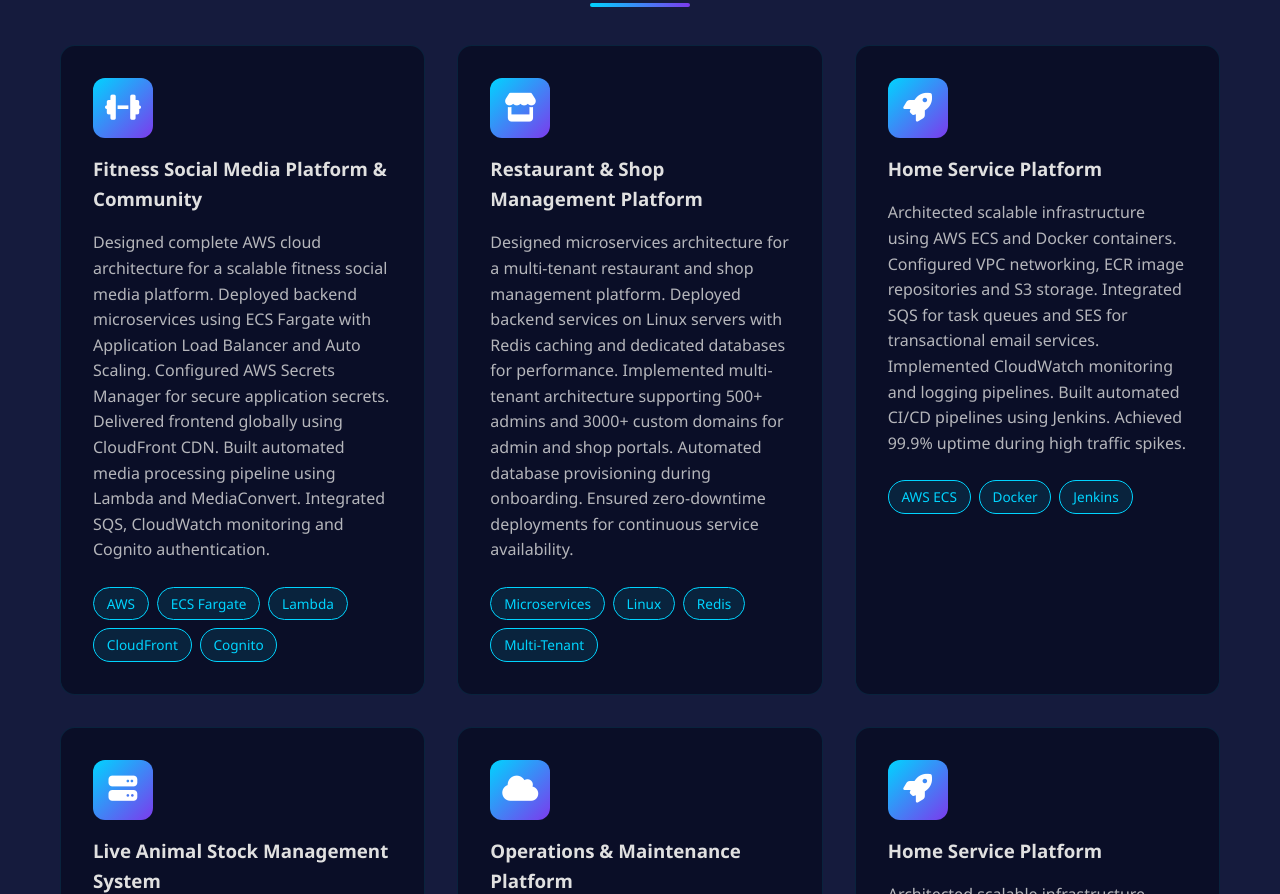
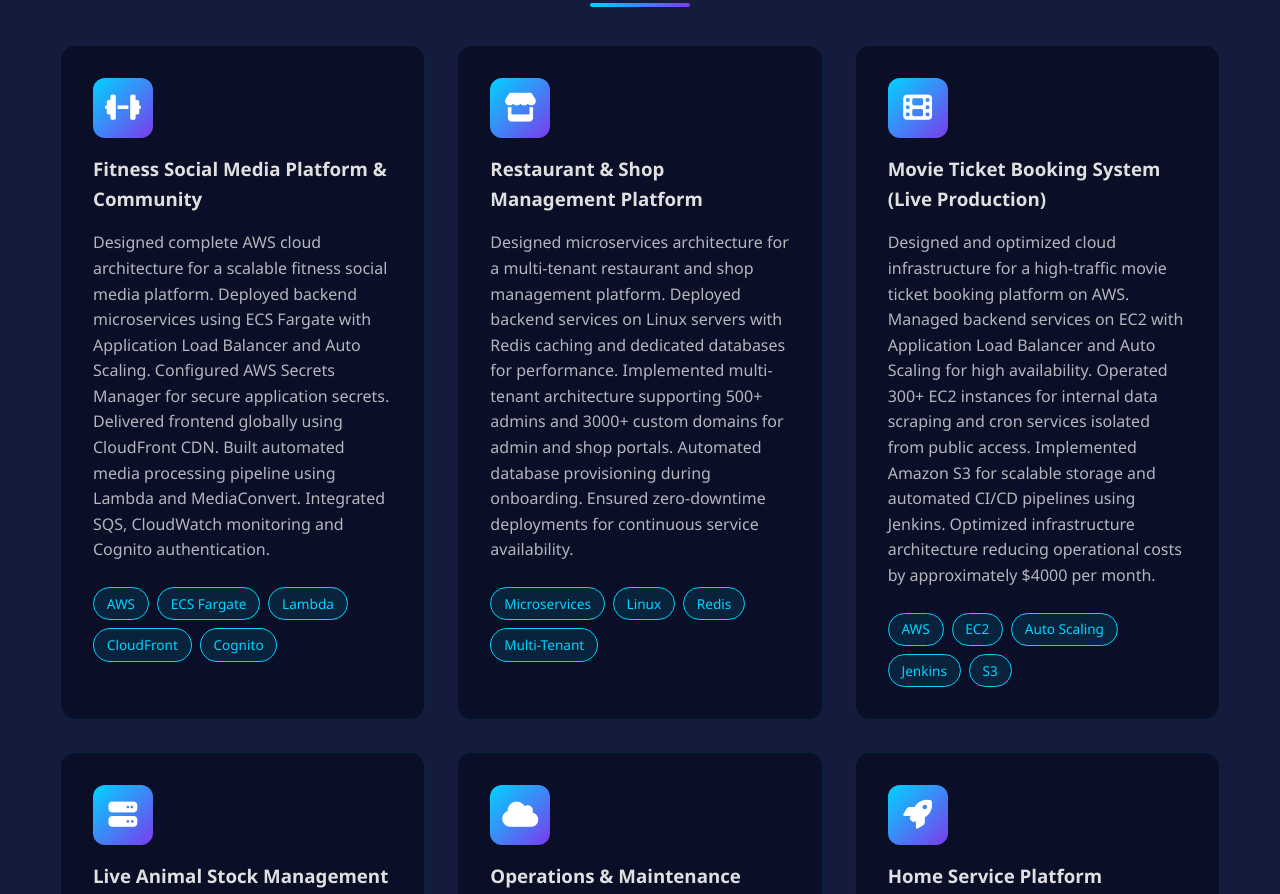
Before and after one commit to dklagadhir/divyeshdevops, a plain HTML site: page index.html in a window 1280 px wide. Shown: the part 2366-3260 px from the top of the page. Drawn offline with Linux system fonts and the light colour scheme.

Commit message:
Add files via upload

```diff
--- a/index.html
+++ b/index.html
@@ -293,25 +293,27 @@ Ensured zero-downtime deployments for continuous service availability.
 <div class="project-card">
 
 <div class="project-icon">
-<i class="fas fa-rocket"></i>
+<i class="fas fa-film"></i>
 </div>
 
-<h3>Home Service Platform</h3>
+<h3>Movie Ticket Booking System (Live Production)</h3>
 
-<p class="project-short">
-Architected scalable infrastructure using AWS ECS and Docker containers.
-Configured VPC networking, ECR image repositories and S3 storage.
-Integrated SQS for task queues and SES for transactional email services.
-Implemented CloudWatch monitoring and logging pipelines.
-Built automated CI/CD pipelines using Jenkins.
-Achieved 99.9% uptime during high traffic spikes.
+<p>
+
+Designed and optimized cloud infrastructure for a high-traffic movie ticket booking platform on AWS.
+Managed backend services on EC2 with Application Load Balancer and Auto Scaling for high availability.
+Operated 300+ EC2 instances for internal data scraping and cron services isolated from public access.
+Implemented Amazon S3 for scalable storage and automated CI/CD pipelines using Jenkins.
+Optimized infrastructure architecture reducing operational costs by approximately $4000 per month.
+
 </p>
 
-
 <div class="project-tags">
-<span>AWS ECS</span>
-<span>Docker</span>
+<span>AWS</span>
+<span>EC2</span>
+<span>Auto Scaling</span>
 <span>Jenkins</span>
+<span>S3</span>
 </div>
 
 </div>
@@ -594,6 +596,7 @@ using AWS, Kubernetes and CI/CD automation.
 </section>
 
 
+<!-- CONTACT -->
 <section id="contact" class="contact">
 
 <div class="container">
@@ -631,87 +634,6 @@ using AWS, Kubernetes and CI/CD automation.
 
 </section>
 
-
-
-
-<!-- CONTACT
-
-<section id="contact" class="contact">
-
-<div class="container">
-
-<h2 class="section-title">Get In Touch</h2>
-
-<div class="contact-content">
-
-<div class="cert-grid">
-
-
-<div class="cert-grid">
-
-<div class="cert-card" onclick="window.location.href='mailto:lagadhirdivyesh2508@gmail.com'">
-<i class="fas fa-envelope"></i>
-<h3>Email</h3>
-<p>lagadhirdivyesh2508@gmail.com</p>
-</div>
-
-
-<div class="cert-card" onclick="window.location.href='mailto:lagadhirdivyesh2508@gmail.com'">
-<i class="fas fa-envelope"></i>
-<h3>Email</h3>
-<p>lagadhirdivyesh2508@gmail.com</p>
-</div>
-
-<div class="cert-card" onclick="window.location.href='mailto:lagadhirdivyesh2508@gmail.com'">
-<i class="fas fa-envelope"></i>
-<h3>Email</h3>
-<p>lagadhirdivyesh2508@gmail.com</p>
-</div>
-
-<div class="cert-card" onclick="window.location.href='mailto:lagadhirdivyesh2508@gmail.com'">
-<i class="fas fa-envelope"></i>
-<h3>Email</h3>
-<p>lagadhirdivyesh2508@gmail.com</p>
-</div>
-</div>
-
-</div>
-</div>
-
-</div>
-</div> -->
-<!-- <div class="contact-item">
-
-<i class="fab fa-linkedin"></i>
-
-<div>
-<h4>LinkedIn</h4>
-<p>linkedin.com/in/divyesh-lagadhir</p>
-</div>
-
-</div> -->
-
-<!-- <div class="contact-item">
-
-<i class="fab fa-github"></i>
-
-<div>
-<h4>GitHub</h4>
-<p>github.com/lagadhirdivyesh</p>
-</div>
-
-</div> -->
-
-<!-- <div class="contact-item">
-
-<i class="fas fa-phone"></i>
-
-<div>
-<h4>Phone</h4>
-<p>+91 8200148462</p>
-</div>
-
-</div> -->
 
 </div>
 
```
